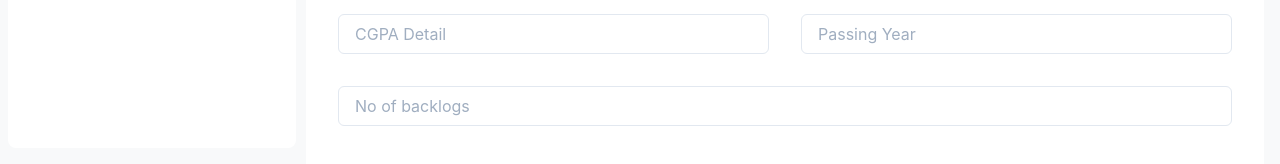
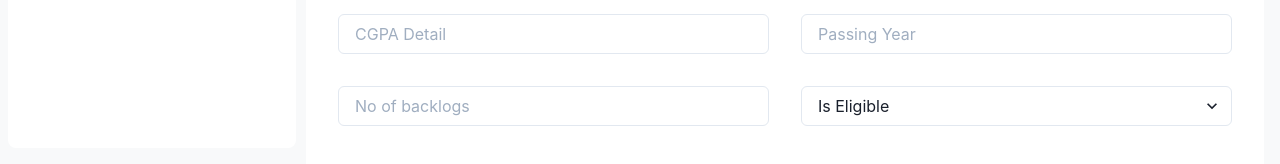
Before and after one commit to VarunSAthreya/placement-management, a Next.js app in the folder apps/web/: page /studentForm in a window 1280 px wide. Shown: the part 636-800 px from the top of the page. Built offline with nearby package versions, Linux system fonts and the light colour scheme; no server answers.

Commit message:
Added create student feature

```diff
--- a/apps/web/generated/graphql.tsx
+++ b/apps/web/generated/graphql.tsx
@@ -365,6 +365,13 @@ export type GetProfileDetailsQueryVariables = Exact<{
 
 
 export type GetProfileDetailsQuery = { __typename?: 'Query', user: { __typename?: 'User', role: Roles, details?: { __typename?: 'UserDetails', name: string, USN: string, branch: Branch, section: Section, email: string, year: number, CGPA: number, tenth: number, twelth: number, backlogs: number, applied: Array<{ __typename?: 'Applied', company: { __typename?: 'Company', name: string, package?: number | null | undefined, type: CompanyType } } | null | undefined> } | null | undefined } };
+
+export type CreateUserMutationVariables = Exact<{
+  input: UserInput;
+}>;
+
+
+export type CreateUserMutation = { __typename?: 'Mutation', createUser: { __typename?: 'User', USN: string } };
 
 
 export const GetAllAppliedDocument = gql`
@@ -843,3 +850,36 @@ export function useGetProfileDetailsLazyQuery(baseOptions?: Apollo.LazyQueryHook
 export type GetProfileDetailsQueryHookResult = ReturnType<typeof useGetProfileDetailsQuery>;
 export type GetProfileDetailsLazyQueryHookResult = ReturnType<typeof useGetProfileDetailsLazyQuery>;
 export type GetProfileDetailsQueryResult = Apollo.QueryResult<GetProfileDetailsQuery, GetProfileDetailsQueryVariables>;
+export const CreateUserDocument = gql`
+    mutation CreateUser($input: UserInput!) {
+  createUser(input: $input) {
+    USN
+  }
+}
+    `;
+export type CreateUserMutationFn = Apollo.MutationFunction<CreateUserMutation, CreateUserMutationVariables>;
+
+/**
+ * __useCreateUserMutation__
+ *
+ * To run a mutation, you first call `useCreateUserMutation` within a React component and pass it any options that fit your needs.
+ * When your component renders, `useCreateUserMutation` returns a tuple that includes:
+ * - A mutate function that you can call at any time to execute the mutation
+ * - An object with fields that represent the current status of the mutation's execution
+ *
+ * @param baseOptions options that will be passed into the mutation, supported options are listed on: https://www.apollographql.com/docs/react/api/react-hooks/#options-2;
+ *
+ * @example
+ * const [createUserMutation, { data, loading, error }] = useCreateUserMutation({
+ *   variables: {
+ *      input: // value for 'input'
+ *   },
+ * });
+ */
+export function useCreateUserMutation(baseOptions?: Apollo.MutationHookOptions<CreateUserMutation, CreateUserMutationVariables>) {
+        const options = {...defaultOptions, ...baseOptions}
+        return Apollo.useMutation<CreateUserMutation, CreateUserMutationVariables>(CreateUserDocument, options);
+      }
+export type CreateUserMutationHookResult = ReturnType<typeof useCreateUserMutation>;
+export type CreateUserMutationResult = Apollo.MutationResult<CreateUserMutation>;
+export type CreateUserMutationOptions = Apollo.BaseMutationOptions<CreateUserMutation, CreateUserMutationVariables>;
--- a/apps/web/graphql/user.graphql
+++ b/apps/web/graphql/user.graphql
@@ -62,3 +62,9 @@ query GetProfileDetails($usn: ID!) {
         }
     }
 }
+
+mutation CreateUser($input: UserInput!) {
+    createUser(input: $input) {
+        USN
+    }
+}
--- a/apps/web/pages/studentForm.tsx
+++ b/apps/web/pages/studentForm.tsx
@@ -15,9 +15,17 @@ import {
     Text,
     useColorModeValue,
 } from '@chakra-ui/react';
+import { useRouter } from 'next/router';
 import { useForm } from 'react-hook-form';
+import { Loader } from '../components/Loader';
 import { Separator } from '../components/Separator';
 import { SideBar } from '../components/Sidebar';
+import {
+    Branch,
+    Roles,
+    Section,
+    useCreateUserMutation,
+} from '../generated/graphql';
 
 type FormData = {
     name: string;
@@ -31,6 +39,7 @@ type FormData = {
     backlogs: number;
     password: string;
     year: number;
+    eligible: boolean;
 };
 
 const StudentForm = () => {
@@ -43,15 +52,51 @@ const StudentForm = () => {
     const branches = ['CSE', 'ECE', 'ISE', 'ME', 'CV', 'EIE', 'IEM'];
     const sections = ['A', 'B', 'C'];
 
+    const [create, { loading }] = useCreateUserMutation();
+
+    const primaryBG = useColorModeValue('#f8f9fa', '#18191A');
+    const secondaryBG = useColorModeValue('white', '#242526');
+    const router = useRouter();
+
     const onSubmit = (data: FormData) => {
-        console.log(data);
+        const variables = {
+            input: {
+                USN: data.USN.toUpperCase(),
+                role: 'STUDENT' as Roles,
+                password: data.password,
+                details: {
+                    name: data.name,
+                    email: data.email,
+                    branch: data.branch as Branch,
+                    section: data.section as Section,
+                    backlogs: Number(data.backlogs),
+                    tenth: Number(data.tenth),
+                    twelth: Number(data.twelth),
+                    CGPA: Number(data.CGPA),
+                    year: Number(data.year),
+                    eligible: Boolean(data.eligible),
+                    placed: false,
+                },
+            },
+        };
+
+        console.log({ variables });
+
+        create({
+            variables,
+        })
+            .then(() => {
+                router.push('/');
+            })
+            .catch((err) => {
+                console.log(err);
+            });
     };
 
+    if (loading) return <Loader />;
+
     return (
-        <Flex
-            flexDirection={'row'}
-            bg={useColorModeValue('#f8f9fa', '#18191A')}
-        >
+        <Flex flexDirection={'row'} bg={primaryBG}>
             <SideBar />
             <Flex
                 flexDirection="column"
@@ -64,7 +109,7 @@ const StudentForm = () => {
                     <Box pb={'25px'}>
                         <Flex
                             direction="column"
-                            bg={useColorModeValue('white', '#242526')}
+                            bg={secondaryBG}
                             p={4}
                             borderRadius={8}
                             pb="1.5rem"
@@ -129,11 +174,7 @@ const StudentForm = () => {
                             </Breadcrumb>
                         </Flex>
                     </Box>
-                    <Box
-                        bg={useColorModeValue('white', '#242526')}
-                        p={4}
-                        borderRadius={8}
-                    >
+                    <Box bg={secondaryBG} p={4} borderRadius={8}>
                         <form onSubmit={handleSubmit(onSubmit)}>
                             {/*General Detail Fields*/}
                             <Grid templateColumns="repeat(2, 1fr)">
@@ -350,7 +391,7 @@ const StudentForm = () => {
                                         </FormErrorMessage>
                                     </FormControl>
                                 </GridItem>
-                                <GridItem p={4} colSpan={2}>
+                                <GridItem p={4}>
                                     <FormControl
                                         isInvalid={
                                             errors.backlogs !== undefined
@@ -369,6 +410,30 @@ const StudentForm = () => {
                                         <FormErrorMessage>
                                             {errors.backlogs &&
                                                 errors.backlogs.message}
+                                        </FormErrorMessage>
+                                    </FormControl>
+                                </GridItem>
+                                <GridItem p={4}>
+                                    <FormControl
+                                        isInvalid={
+                                            errors.eligible !== undefined
+                                        }
+                                    >
+                                        <Select
+                                            placeholder="Is Eligible"
+                                            {...register('eligible', {
+                                                required:
+                                                    'Please Select if Eligible or Not',
+                                            })}
+                                        >
+                                            <option value={'true'}>True</option>
+                                            <option value={'false'}>
+                                                False
+                                            </option>
+                                        </Select>
+                                        <FormErrorMessage>
+                                            {errors.eligible &&
+                                                errors.eligible.message}
                                         </FormErrorMessage>
                                     </FormControl>
                                 </GridItem>
```
Also changed, not shown: 1 other file (tests, documents, lock files or other folders).
